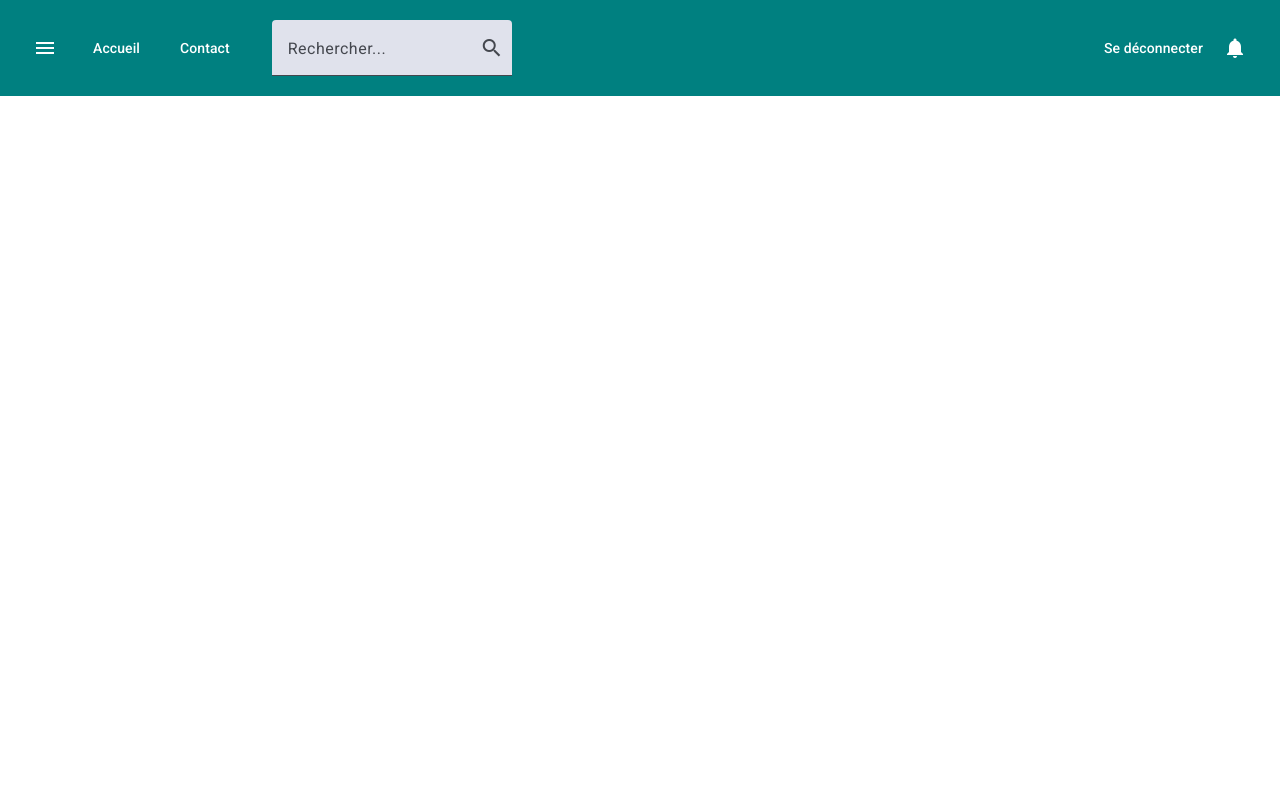
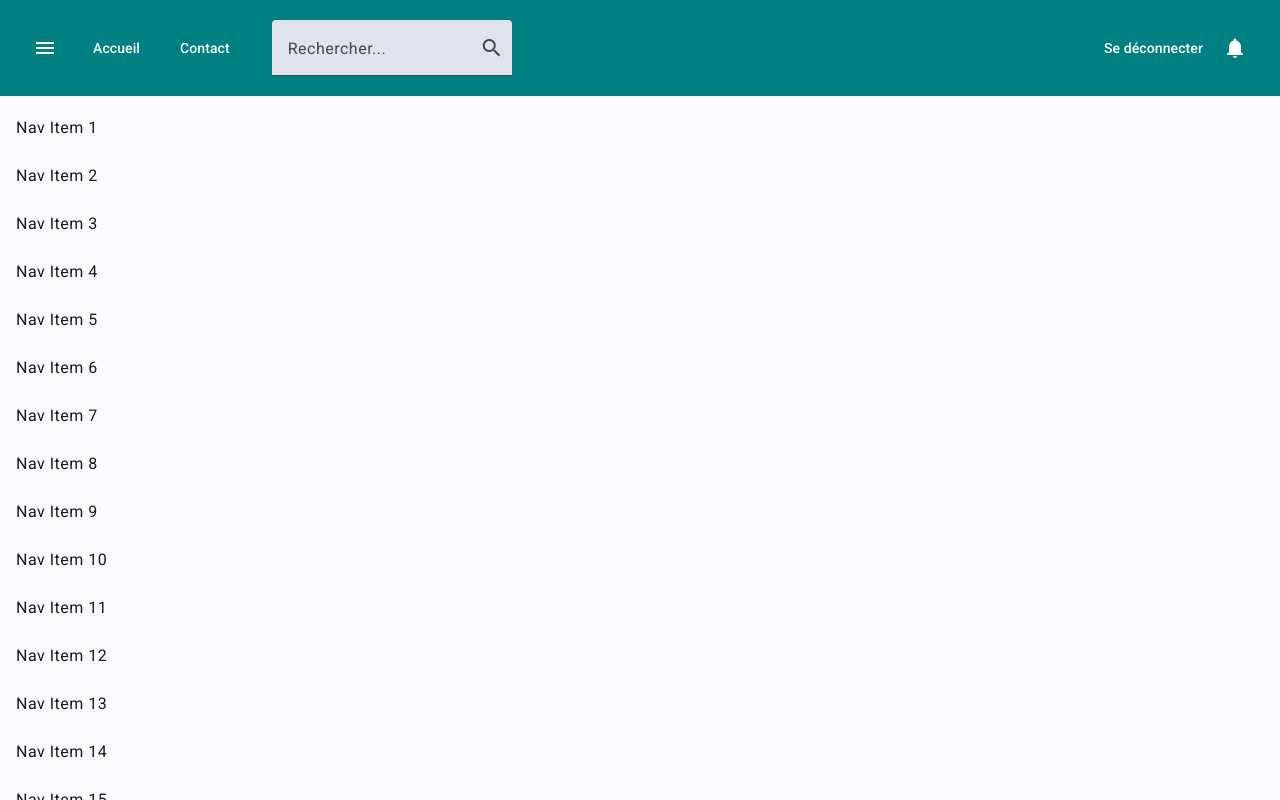
Before and after one commit to Abdourahamane10/SanaShopUI, an Angular app: page / in a window 1280 px wide. Both pictures are taken after a click on the button "menu". Built offline with nearby package versions, Linux system fonts and the light colour scheme.

Commit message:
Création du sideNav

```diff
--- a/src/app/app.component.html
+++ b/src/app/app.component.html
@@ -1,9 +1,3 @@
-<header>
-  <app-header></app-header>
-</header>
-<main class="main">
-</main>
-<footer>
-</footer>
+<app-side-nav></app-side-nav>
 
 <router-outlet />
--- a/src/app/header/header.component.html
+++ b/src/app/header/header.component.html
@@ -1,7 +1,7 @@
 <mat-toolbar>
   <mat-toolbar-row class="header-ligne header-ligne1">
     <div class="leftContainerNavigationHeader">
-      <button mat-icon-button aria-label="Menu" class="headerNavigationBtn">
+      <button mat-icon-button aria-label="Menu" class="headerNavigationBtn" (click)="testClick()">
         <mat-icon>menu</mat-icon>
       </button>
       <button mat-button>Accueil</button>
--- a/src/app/header/header.component.ts
+++ b/src/app/header/header.component.ts
@@ -4,6 +4,8 @@ import { MatToolbarModule } from '@angular/material/toolbar';
 import { MatButtonModule } from '@angular/material/button';
 import { MatFormFieldModule } from '@angular/material/form-field';
 import { MatInputModule } from '@angular/material/input';
+
+import { SideNavService } from '../side-nav.service';
 
 @Component({
   selector: 'app-header',
@@ -13,9 +15,20 @@ import { MatInputModule } from '@angular/material/input';
     MatIconModule,
     MatButtonModule,
     MatFormFieldModule,
-    MatInputModule
+    MatInputModule,
   ],
   templateUrl: './header.component.html',
   styleUrl: './header.component.css',
 })
-export class HeaderComponent {}
+export class HeaderComponent {
+  constructor(private sideNavService: SideNavService) {}
+
+  toggleMenu() {
+    this.sideNavService.toggle();
+  }
+
+  testClick() {
+    console.log('🟢 Bouton header cliqué');
+    this.toggleMenu();
+  }
+}
--- /dev/null
+++ b/src/app/side-nav.service.ts
@@ -0,0 +1,25 @@
+import { Injectable } from '@angular/core';
+import { MatSidenav } from '@angular/material/sidenav';
+
+@Injectable({
+  providedIn: 'root'
+})
+export class SideNavService {
+  private sideNav?: MatSidenav;
+
+  constructor() { }
+
+  setSideNav(sideNav: MatSidenav) {
+    console.log('✅ Sidenav enregistré dans le service', sideNav);
+    this.sideNav = sideNav;
+  }
+
+  toggle() {
+     if (!this.sideNav) {
+       console.warn('⚠️ Aucun sidenav enregistré dans le service');
+       return;
+     }
+     console.log('✅ Toggle exécuté');
+     this.sideNav.toggle();
+  }
+}
--- /dev/null
+++ b/src/app/side-nav/side-nav.component.css
@@ -0,0 +1,36 @@
+.example-container {
+  display: flex;
+  flex-direction: column;
+  position: absolute;
+  top: 0;
+  bottom: 0;
+  left: 0;
+  right: 0;
+  height: 100%;
+}
+
+.example-is-mobile .example-toolbar {
+  position: fixed;
+  /* Make sure the toolbar will stay on top of the content as it scrolls past. */
+  z-index: 2;
+}
+
+/* h1.example-app-name {
+  margin-left: 8px;
+} */
+
+.example-sidenav-container {
+  /* When the sidenav is not fixed, stretch the sidenav container to fill the available space. This
+     causes `<mat-sidenav-content>` to act as our scrolling element for desktop layouts. */
+  flex: 1;
+}
+
+.example-is-mobile .example-sidenav-container {
+  /* When the sidenav is fixed, don't constrain the height of the sidenav container. This allows the
+     `<body>` to be our scrolling element for mobile layouts. */
+  flex: 1 0 auto;
+}
+
+mat-sidenav {
+  max-width: 300px;
+}
--- /dev/null
+++ b/src/app/side-nav/side-nav.component.html
@@ -0,0 +1,18 @@
+<div class="example-container" [class.example-is-mobile]="mobileQuery.matches">
+    <app-header></app-header>
+    <mat-sidenav-container class="example-sidenav-container"
+                          [style.marginTop.px]="mobileQuery.matches ? 0 : 0">
+      <mat-sidenav #snav [mode]="mobileQuery.matches ? 'over' : 'side'"
+                  [fixedInViewport]="mobileQuery.matches" fixedTopGap="236">
+        <mat-nav-list>
+          @for (nav of fillerNav; track nav) {
+            <a mat-list-item routerLink=".">{{nav}}</a>
+          }
+        </mat-nav-list>
+      </mat-sidenav>
+
+      <mat-sidenav-content>
+
+      </mat-sidenav-content>
+    </mat-sidenav-container>
+  </div>
--- /dev/null
+++ b/src/app/side-nav/side-nav.component.ts
@@ -0,0 +1,64 @@
+import { MediaMatcher } from '@angular/cdk/layout';
+import { AfterViewInit, ChangeDetectorRef, Component, OnDestroy, ViewChild, inject, viewChild } from '@angular/core';
+import { MatListModule } from '@angular/material/list';
+import { MatSidenav, MatSidenavModule } from '@angular/material/sidenav';
+import { MatIconModule } from '@angular/material/icon';
+import { MatButtonModule } from '@angular/material/button';
+import { MatToolbarModule } from '@angular/material/toolbar';
+
+import { SideNavService } from '../side-nav.service';
+import { HeaderComponent } from '../header/header.component';
+
+@Component({
+  selector: 'app-side-nav',
+  standalone: true,
+  imports: [
+    MatToolbarModule,
+    MatButtonModule,
+    MatIconModule,
+    MatSidenavModule,
+    MatListModule,
+    HeaderComponent,
+  ],
+  templateUrl: './side-nav.component.html',
+  styleUrl: './side-nav.component.css',
+})
+export class SideNavComponent implements OnDestroy, AfterViewInit {
+  @ViewChild('snav') sideNav!: MatSidenav;
+  mobileQuery: MediaQueryList;
+
+  fillerNav = Array.from({ length: 50 }, (_, i) => `Nav Item ${i + 1}`);
+
+  // fillerContent = Array.from(
+  //   { length: 50 },
+  //   () =>
+  //     `Lorem ipsum dolor sit amet, consectetur adipiscing elit, sed do eiusmod tempor incididunt ut
+  //      labore et dolore magna aliqua. Ut enim ad minim veniam, quis nostrud exercitation ullamco
+  //      laboris nisi ut aliquip ex ea commodo consequat. Duis aute irure dolor in reprehenderit in
+  //      voluptate velit esse cillum dolore eu fugiat nulla pariatur. Excepteur sint occaecat
+  //      cupidatat non proident, sunt in culpa qui officia deserunt mollit anim id est laborum.` max-width: 600px
+  // );
+
+  private _mobileQueryListener: () => void;
+
+  constructor(private sideNavService: SideNavService) {
+    const changeDetectorRef = inject(ChangeDetectorRef);
+    const media = inject(MediaMatcher);
+
+    this.mobileQuery = media.matchMedia('(max-width: 539px)');
+    this._mobileQueryListener = () => changeDetectorRef.detectChanges();
+    this.mobileQuery.addListener(this._mobileQueryListener);
+  }
+
+  ngAfterViewInit(): void {
+    this.sideNavService.setSideNav(this.sideNav);
+  }
+
+  ngOnDestroy(): void {
+    this.mobileQuery.removeListener(this._mobileQueryListener);
+  }
+
+  // shouldRun = /(^|.)(stackblitz|webcontainer).(io|com)$/.test(
+  //   window.location.host
+  // );
+}
```
Also changed, not shown: src/app/app.component.ts (+24 -4 lines), 2 other files (tests, documents, lock files or other folders).
